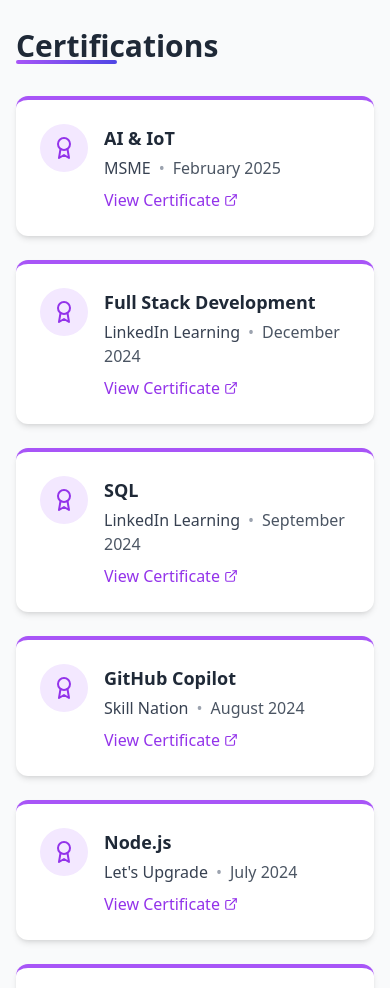
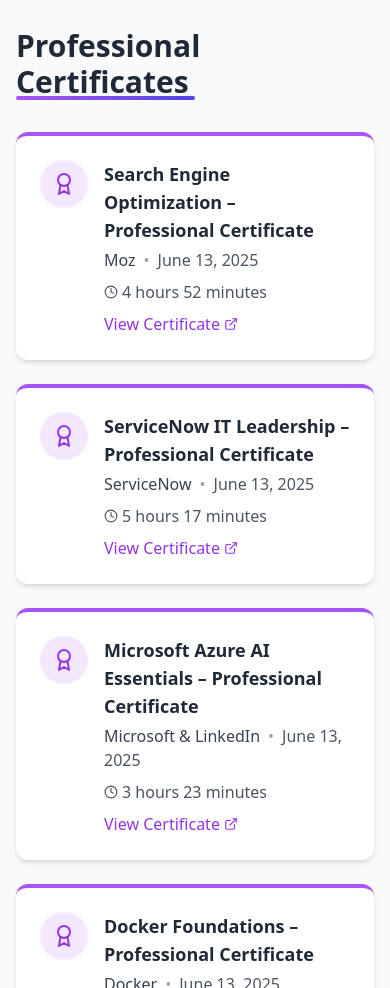
Before and after one commit to Hari-Eshwaran/portfolio, a React (Vite) app: page / in a window 390 px wide. Shown: the part 9380-10368 px from the top of the page. Built offline with nearby package versions, Linux system fonts and the light colour scheme.

Commit message:
Professional Certificates added

```diff
--- a/src/App.tsx
+++ b/src/App.tsx
@@ -8,6 +8,7 @@ import Education from './components/sections/Education';
 import Projects from './components/sections/Projects';
 import TechStack from './components/sections/TechStack';
 import Certifications from './components/sections/Certifications';
+import ProfessionalCertificates from './components/sections/ProfessionalCertificates';
 import Achievements from './components/sections/Achievements';
 import Contact from './components/sections/Contact';
 import { Sun, Moon } from 'lucide-react';
@@ -49,6 +50,7 @@ function App() {
         <Education />
         <Projects />
         <TechStack />
+        <ProfessionalCertificates />
         <Certifications />
         <Achievements />
         <Contact />
--- a/src/components/common/Navbar.tsx
+++ b/src/components/common/Navbar.tsx
@@ -28,8 +28,8 @@ const Navbar: React.FC = () => {
       let currentSection = 'hero';
 
       sections.forEach((section) => {
-        const sectionTop = section.offsetTop - 100;
-        const sectionHeight = section.offsetHeight;
+        const sectionTop = (section as HTMLElement).offsetTop - 100;
+        const sectionHeight = (section as HTMLElement).offsetHeight;
         if (window.scrollY >= sectionTop && window.scrollY < sectionTop + sectionHeight) {
           currentSection = section.getAttribute('id') || 'hero';
         }
@@ -49,6 +49,7 @@ const Navbar: React.FC = () => {
     { name: 'Education', href: '#education' },
     { name: 'Projects', href: '#projects' },
     { name: 'Skills', href: '#skills' },
+    { name: 'Professional Certificates', href: '#professional-certificates' },
     { name: 'Certifications', href: '#certifications' },
     { name: 'Achievements', href: '#achievements' },
     { name: 'Contact', href: '#contact' }
@@ -94,15 +95,15 @@ const Navbar: React.FC = () => {
 
       {/* Mobile menu */}
       <div className={`md:hidden ${isOpen ? 'block' : 'hidden'}`}>
-        <div className="px-2 pt-2 pb-3 space-y-1 bg-white dark:bg-gray-900 shadow-lg">
+        <div className="px-2 pt-2 pb-3 space-y-1 sm:px-3">
           {navLinks.map((link) => (
             <a
               key={link.name}
               href={link.href}
               className={`block px-3 py-2 rounded-md text-base font-medium ${
                 activeSection === link.href.substring(1)
-                  ? 'text-purple-600 dark:text-purple-400 bg-purple-50 dark:bg-gray-800'
-                  : 'text-gray-700 dark:text-gray-300 hover:bg-gray-50 dark:hover:bg-gray-800'
+                  ? 'text-purple-600 dark:text-purple-400 bg-purple-50 dark:bg-purple-900/30'
+                  : 'text-gray-700 dark:text-gray-300 hover:bg-gray-100 dark:hover:bg-gray-800'
               }`}
               onClick={closeMenu}
             >
--- a/src/components/sections/Certifications.tsx
+++ b/src/components/sections/Certifications.tsx
@@ -15,13 +15,6 @@ const Certifications: React.FC = () => {
       title: 'AI & IoT',
       issuer: 'MSME',
       date: 'February 2025',
-      link: '#',
-      icon: <Award size={24} />
-    },
-    {
-      title: 'Full Stack Development',
-      issuer: 'LinkedIn Learning',
-      date: 'December 2024',
       link: '#',
       icon: <Award size={24} />
     },
--- /dev/null
+++ b/src/components/sections/ProfessionalCertificates.tsx
@@ -0,0 +1,140 @@
+import React from 'react';
+import { Award, ExternalLink, Clock } from 'lucide-react';
+
+interface ProfessionalCertificate {
+  title: string;
+  issuer: string;
+  date: string;
+  duration: string;
+  link?: string;
+  icon?: React.ReactNode;
+}
+
+const ProfessionalCertificates: React.FC = () => {
+  const certificates: ProfessionalCertificate[] = [
+    {
+      title: 'Search Engine Optimization – Professional Certificate',
+      issuer: 'Moz',
+      date: 'June 13, 2025',
+      duration: '4 hours 52 minutes',
+      link: 'https://lnkd.in/g_9ryJUK',
+      icon: <Award size={24} />
+    },
+    {
+      title: 'ServiceNow IT Leadership – Professional Certificate',
+      issuer: 'ServiceNow',
+      date: 'June 13, 2025',
+      duration: '5 hours 17 minutes',
+      link: 'https://lnkd.in/gASU4MBR',
+      icon: <Award size={24} />
+    },
+    {
+      title: 'Microsoft Azure AI Essentials – Professional Certificate',
+      issuer: 'Microsoft & LinkedIn',
+      date: 'June 13, 2025',
+      duration: '3 hours 23 minutes',
+      link: 'https://lnkd.in/ggkr7ztJ',
+      icon: <Award size={24} />
+    },
+    {
+      title: 'Docker Foundations – Professional Certificate',
+      issuer: 'Docker',
+      date: 'June 13, 2025',
+      duration: '3 hours 30 minutes',
+      link: 'https://lnkd.in/gcJVwp6u',
+      icon: <Award size={24} />
+    },
+    {
+      title: 'Atlassian Agile Project Management Professional Certificate',
+      issuer: 'Atlassian',
+      date: 'June 12, 2025',
+      duration: '7 hours 16 minutes',
+      link: 'https://lnkd.in/gPXA-dcR',
+      icon: <Award size={24} />
+    },
+    {
+      title: 'Career Essentials in GitHub – Professional Certificate',
+      issuer: 'GitHub',
+      date: 'June 12, 2025',
+      duration: '4 hours 18 minutes',
+      link: 'https://lnkd.in/gV5pUZGC',
+      icon: <Award size={24} />
+    },
+    {
+      title: 'Career Essentials in Generative AI',
+      issuer: 'Microsoft & LinkedIn',
+      date: 'June 8, 2025',
+      duration: '6 hours 3 minutes',
+      link: 'https://www.linkedin.com/learning/certificates/608f5cec7ca45f3a2d62e04db4058cd78b000e584cc0f03c8e29165af0af4804',
+      icon: <Award size={24} />
+    },
+    {
+      title: 'Career Essentials in Cybersecurity',
+      issuer: 'Microsoft & LinkedIn',
+      date: 'June 8, 2025',
+      duration: '6 hours 8 minutes',
+      link: 'https://www.linkedin.com/learning/certificates/b25d1d9a3cfd5b9a06e968baa10db0dd880840042a08ceaffe08824fd79bf90f',
+      icon: <Award size={24} />
+    },
+    {
+      title: 'Become a Full-Stack Web Developer',
+      issuer: 'LinkedIn Learning',
+      date: 'June 2025',
+      duration: '30 hours 56 minutes',
+      link: 'https://www.linkedin.com/learning/certificates/7c9268fb148da5410d33ff926260623f15702bf407f1629de2271124c531ad80',
+      icon: <Award size={24} />
+    }
+  ];
+
+  return (
+    <section id="professional-certificates" className="py-20 bg-gray-50 dark:bg-gray-900">
+      <div className="container-custom">
+        <h2 className="section-title">Professional Certificates</h2>
+
+        <div className="grid grid-cols-1 sm:grid-cols-2 md:grid-cols-3 gap-6">
+          {certificates.map((cert, index) => (
+            <div
+              key={index}
+              className="card p-6 border-t-4 border-purple-500 hover:shadow-lg transition-all duration-300 hover:-translate-y-1"
+            >
+              <div className="flex items-start">
+                <div className="flex-shrink-0 mr-4">
+                  <div className="w-12 h-12 bg-purple-100 dark:bg-purple-900/30 rounded-full flex items-center justify-center text-purple-600 dark:text-purple-400">
+                    {cert.icon}
+                  </div>
+                </div>
+
+                <div>
+                  <h3 className="text-lg font-bold mb-1">{cert.title}</h3>
+                  <div className="mb-2">
+                    <span className="text-gray-700 dark:text-gray-300">{cert.issuer}</span>
+                    <span className="mx-2 text-gray-400">•</span>
+                    <span className="text-gray-600 dark:text-gray-400">{cert.date}</span>
+                  </div>
+                  <div className="flex items-center mb-2 text-gray-600 dark:text-gray-400">
+                    <Clock size={14} className="mr-1" />
+                    <span>{cert.duration}</span>
+                  </div>
+
+                  {cert.link && (
+                    <a
+                      href={cert.link}
+                      target="_blank"
+                      rel="noopener noreferrer"
+                      className="inline-flex items-center text-purple-600 dark:text-purple-400 hover:underline"
+                    >
+                      View Certificate
+                      <ExternalLink size={14} className="ml-1" />
+                    </a>
+                  )}
+                </div>
+              </div>
+            </div>
+          ))}
+        </div>
+      </div>
+    </section>
+  );
+};
+
+export default ProfessionalCertificates;
```
